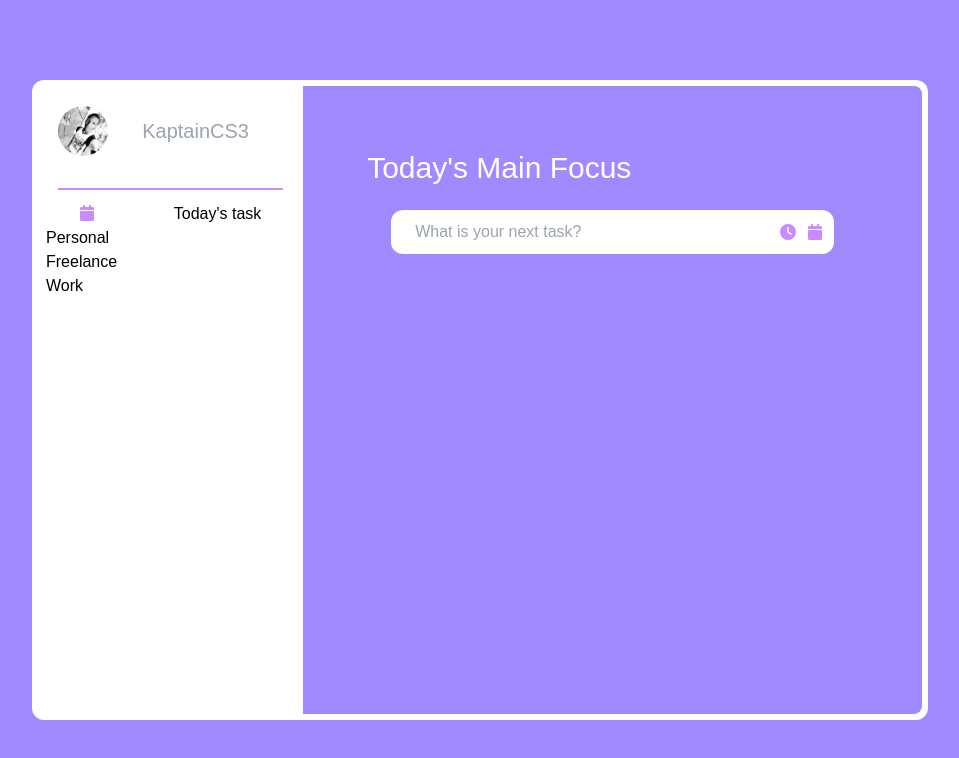
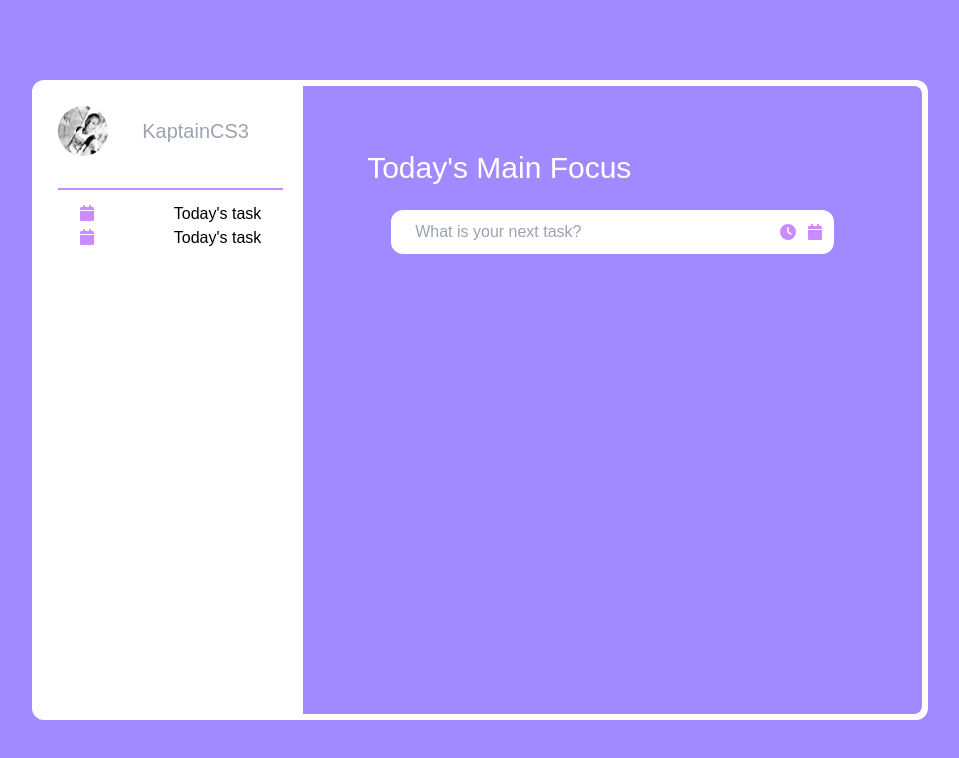
Before and after one commit to KaptainCS3/MentorShip__Digital_Rental, a React (Create React App) app in the folder DAY 1/todo-app/: page / in a window 1280 px wide. Shown: the top 758 px of the page, without its empty margins (160-1119 px from the left). Built offline with nearby package versions, Linux system fonts and the light colour scheme.

Commit message:
minor changes

```diff
--- a/DAY 1/todo-app/src/components/TaskFilter.js
+++ b/DAY 1/todo-app/src/components/TaskFilter.js
@@ -4,7 +4,14 @@ import { faCalendar } from "@fortawesome/free-solid-svg-icons";
 const TaskFilter = () => {
   return (
     <div>
-      <div className="flex justify-evenly">
+      <div className="flex justify-evenly flex-col">
+        <span>
+          <FontAwesomeIcon
+            icon={faCalendar}
+            className="inline-block cursor-pointer text-[#ca8bfe] mr-[5em]"
+          />
+          <span className="text-small">Today's task</span>
+        </span>
         <span>
           <FontAwesomeIcon
             icon={faCalendar}
@@ -13,20 +20,6 @@ const TaskFilter = () => {
           <span className="text-small">Today's task</span>
         </span>
       </div>
-      <div className="flex justify-end flex-col">
-        <div className="w-full">
-          <span className="w-3 h-3 rounded-full bg-[#ca8bfe]"></span>
-          Personal
-        </div>
-        <div className="w-full">
-          <span className="w-3 h-3 rounded-full bg-[#3fd4f4]"></span>
-          Freelance
-        </div>
-        <div className="w-full">
-          <span className="w-3 h-3 rounded-full bg-[#fac608]"></span>
-          Work
-        </div>
-      </div>
     </div>
   );
 };
```
